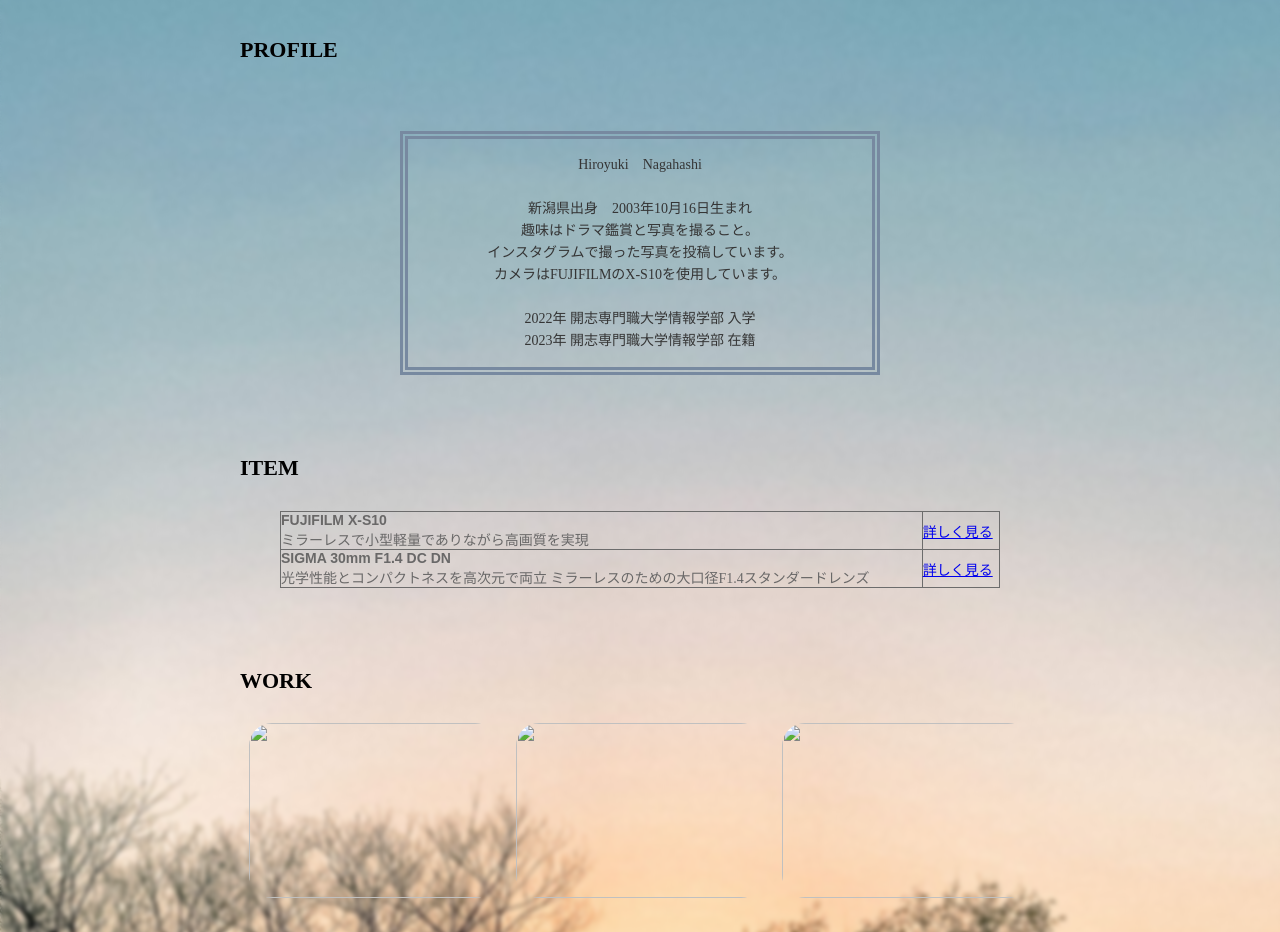
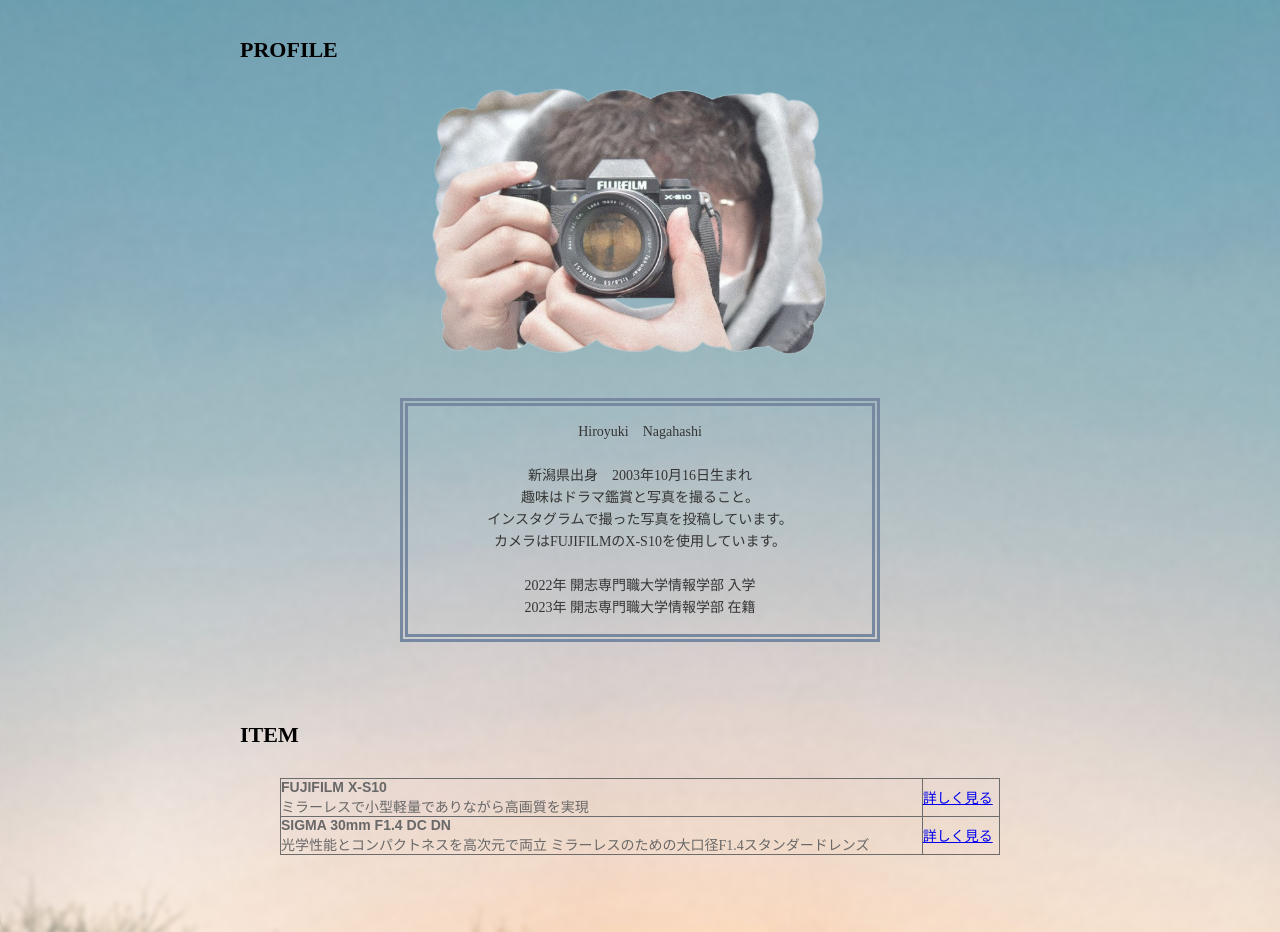
Before and after one commit to nagahashi1016/WEBSITE.github.io, a plain HTML site: page index.html in a window 1280 px wide. Shown: the part 81-1013 px from the top of the page. Drawn offline with Linux system fonts and the light colour scheme; files that its build step writes are made by us from their sources; files whose address does not match are found by name.

Commit message:
Update index.html

```diff
--- a/index.html
+++ b/index.html
@@ -7,7 +7,7 @@
     <title>My Profile</title>
     <script src="https://kit.fontawesome.com/1e08e647c9.js"
 crossorigin="anonymous"></script>
-    <link rel="stylesheet" href="css/style.css">
+    <link rel="stylesheet" href="style.css">
 </head>
 <body>
     <div class="haikei">
@@ -21,7 +21,7 @@ crossorigin="anonymous"></script>
                 </ul>
             </nav>
             <h3>PROFILE</h3>
-            <img class="my-image" src="images/me.png" alt="">
+            <img class="my-image" src="me.png" alt="">
             <div class="detail">
                 <p>Hiroyuki　Nagahashi<br>
                 <br>
@@ -48,9 +48,9 @@ crossorigin="anonymous"></script>
             </table>
             <h3 class="work-link"><a href="work.html">WORK</a></h3>
             <div class="box">
-                <div class="work-images"><a href="work.html" class="scale-img1"><img src="images/1.jpg"  alt=""></a></div>
-                <div class="work-images"><a href="work.html" class="scale-img2"><img src="images/2.jpg"  alt=""></a></div>
-                <div class="work-images"><a href="work.html" class="scale-img3"><img src="images/3.jpg"  alt=""></a></div>
+                <div class="work-images"><a href="work.html" class="scale-img1"><img src="1.jpg"  alt=""></a></div>
+                <div class="work-images"><a href="work.html" class="scale-img2"><img src="2.jpg"  alt=""></a></div>
+                <div class="work-images"><a href="work.html" class="scale-img3"><img src="3.jpg"  alt=""></a></div>
             </div>
             <br>
             <br>
```
